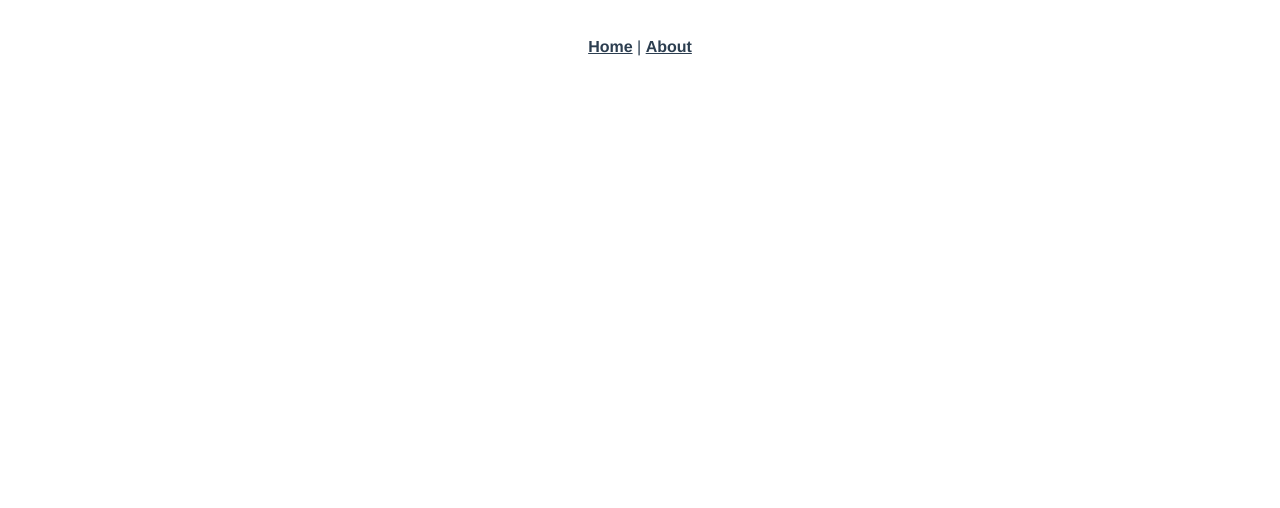
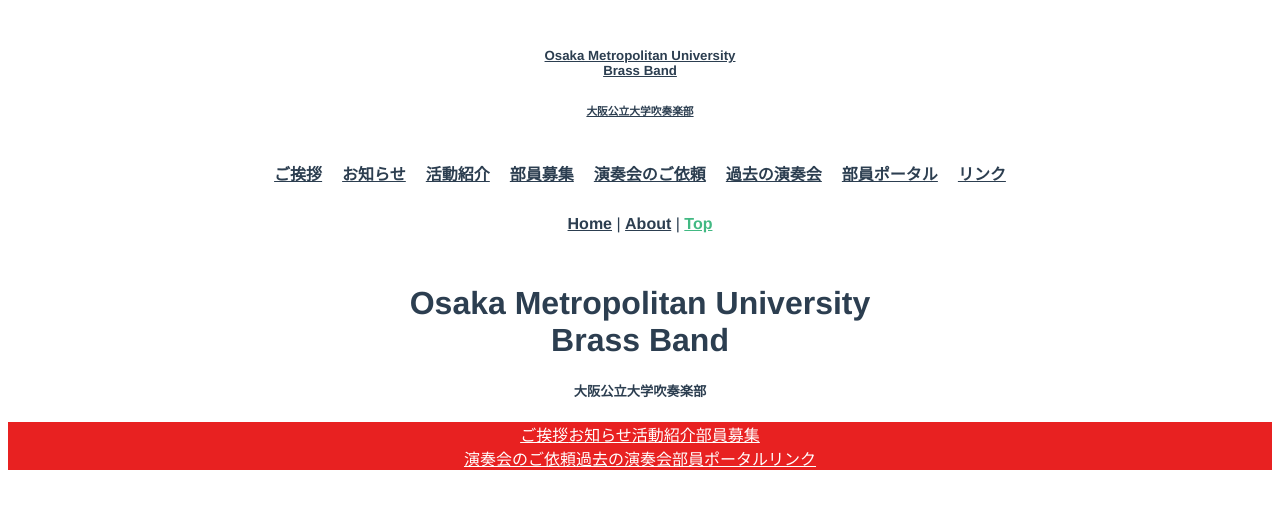
Before and after one commit to Yukarion/omu_brasspage, a Vue app: page /top in a window 1280 px wide. Before the commit this address had no page. Shown: the top 508 px of the page. Built offline with nearby package versions, Linux system fonts and the light colour scheme.

Commit message:
[ADD] ヘッダーとフッターを実装 #6
画像はめんどくさいんで入れてません(作業環境がオフラインだったので)
デザインもめんどくなるので覚えてません(Bootstrap使うとオフラインで作業しづらくなるので)

```diff
--- a/src/App.vue
+++ b/src/App.vue
@@ -1,10 +1,24 @@
 <template>
+  <Header />
   <div id="nav">
     <router-link to="/">Home</router-link> |
-    <router-link to="/about">About</router-link>
+    <router-link to="/about">About</router-link> |
+    <router-link to="/top">Top</router-link>
   </div>
   <router-view />
+  <Footer />
 </template>
+
+<script>
+import Header from "@/components/Header.vue";
+import Footer from "@/components/Footer.vue";
+export default {
+  components: {
+    Header,
+    Footer,
+  },
+};
+</script>
 
 <style>
 #app {
@@ -27,4 +41,15 @@
 #nav a.router-link-exact-active {
   color: #42b983;
 }
+
+#header a {
+  padding: 10px;
+  font-weight: bold;
+  color: #2c3e50;
+}
+
+#nav a.router-link-exact-active {
+  color: #42b983;
+}
+
 </style>
--- /dev/null
+++ b/src/components/Footer.vue
@@ -0,0 +1,33 @@
+<template>
+  <div id="footer">
+    <div class="access_top">
+  <!--    <router-link to="/top">
+        <p>
+          <img alt="nmu_brass ico" src="../assets/_nmu_brass_ico.png" />
+          <h5>Osaka Metropolitan University <br /> Brass Band </h5>
+          <h6>大阪公立大学吹奏楽部<h6>
+        </p>
+      </router-link> -->
+    </div>
+    <div id="menu">
+      <router-link to="/greeting">ご挨拶</router-link>
+      <router-link to="/news">お知らせ</router-link>
+      <router-link to="/about">活動紹介</router-link>
+      <router-link to="/advertise">部員募集</router-link>
+      <br />
+      <router-link to="/request">演奏会のご依頼</router-link>
+      <router-link to="/archive">過去の演奏会</router-link>
+      <a href="" target="_blank" rel="noopener">部員ポータル</a>
+      <router-link to="/link">リンク</router-link>
+    </div>
+  </div>
+</template>
+
+<style>
+#footer {
+background-color:#E82121;
+}
+#footer a {
+color:#FFFFFF;
+}
+</style>
--- /dev/null
+++ b/src/components/Header.vue
@@ -0,0 +1,23 @@
+<template>
+  <div id="header">
+    <div class="access_top">
+      <router-link to="/top">
+        <!--
+          <img alt="nmu_brass ico" src="../assets/_nmu_brass_ico.png" />
+          -->
+          <h5>Osaka Metropolitan University <br /> Brass Band </h5>
+          <h6>大阪公立大学吹奏楽部</h6>
+      </router-link>
+    </div>
+    <div id="menu">
+      <router-link to="/greeting">ご挨拶</router-link>
+      <router-link to="/news">お知らせ</router-link>
+      <router-link to="/about">活動紹介</router-link>
+      <router-link to="/advertise">部員募集</router-link>
+      <router-link to="/request">演奏会のご依頼</router-link>
+      <router-link to="/archive">過去の演奏会</router-link>
+      <a href="" target="_blank" rel="noopener">部員ポータル</a>
+      <router-link to="/link">リンク</router-link>
+    </div>
+  </div>
+</template>
--- a/src/router/index.js
+++ b/src/router/index.js
@@ -16,6 +16,41 @@ const routes = [
     component: () =>
       import(/* webpackChunkName: "about" */ "../views/About.vue"),
   },
+  {
+    path: "/top",
+    name: "Top",
+    component: () => import("../views/Top.vue"),
+  },
+  {
+    path: "/greeting",
+    name: "Greeting",
+    component: () => import("../views/Greeting.vue"),
+  },
+  {
+    path: "/news",
+    name: "News",
+    component: () => import("../views/News.vue"),
+  },
+  {
+    path: "/advertise",
+    name: "Advertise",
+    component: () => import("../views/Advertise.vue"),
+  },
+  {
+    path: "/request",
+    name: "Request",
+    component: () => import("../views/Request.vue"),
+  },
+  {
+    path: "/archive",
+    name: "Archive",
+    component: () => import("../views/Archive.vue"),
+  },
+  {
+    path: "/link",
+    name: "Link",
+    component: () => import("../views/Link.vue"),
+  },
 ];
 
 const router = createRouter({
--- a/src/views/About.vue
+++ b/src/views/About.vue
@@ -1,5 +1,5 @@
 <template>
   <div class="about">
-    <h1>This is an about page</h1>
+    <h1>活動紹介</h1>
   </div>
 </template>
--- /dev/null
+++ b/src/views/Advertise.vue
@@ -0,0 +1,5 @@
+<template>
+  <div class="advertise">
+    <h1>部員募集</h1>
+  </div>
+</template>
--- /dev/null
+++ b/src/views/Archive.vue
@@ -0,0 +1,5 @@
+<template>
+  <div class="archive">
+    <h1>過去の演奏会</h1>
+  </div>
+</template>
--- /dev/null
+++ b/src/views/Greeting.vue
@@ -0,0 +1,5 @@
+<template>
+  <div class="greeting">
+    <h1>ご挨拶</h1>
+  </div>
+</template>
--- /dev/null
+++ b/src/views/Link.vue
@@ -0,0 +1,5 @@
+<template>
+  <div class="link">
+    <h1>リンク</h1>
+  </div>
+</template>
--- /dev/null
+++ b/src/views/News.vue
@@ -0,0 +1,5 @@
+<template>
+  <div class="news">
+    <h1>お知らせ</h1>
+  </div>
+</template>
--- /dev/null
+++ b/src/views/Request.vue
@@ -0,0 +1,5 @@
+<template>
+  <div class="request">
+    <h1>演奏会のご依頼</h1>
+  </div>
+</template>
--- /dev/null
+++ b/src/views/Top.vue
@@ -0,0 +1,27 @@
+<template>
+  <div class="top">
+  <!--
+    <img alt="nmu_brass logo" src="../assets/_nmu_brass_logo.png" />
+    -->
+    <h1>Osaka Metropolitan University <br /> Brass Band</h1>
+    <h5>大阪公立大学吹奏楽部</h5>
+    <!--
+    <Topics />
+    <SocialLink />
+    -->
+  </div>
+</template>
+
+<script>
+
+//import Topics from "@/components/Topics.vue":
+//import SocialLinks from "@/components/SocialLinks.vue":
+
+export default {
+  name: "Top"
+//  components: {
+//    Topics,
+//    SocialLiks,
+//  },
+};
+</script>
```
